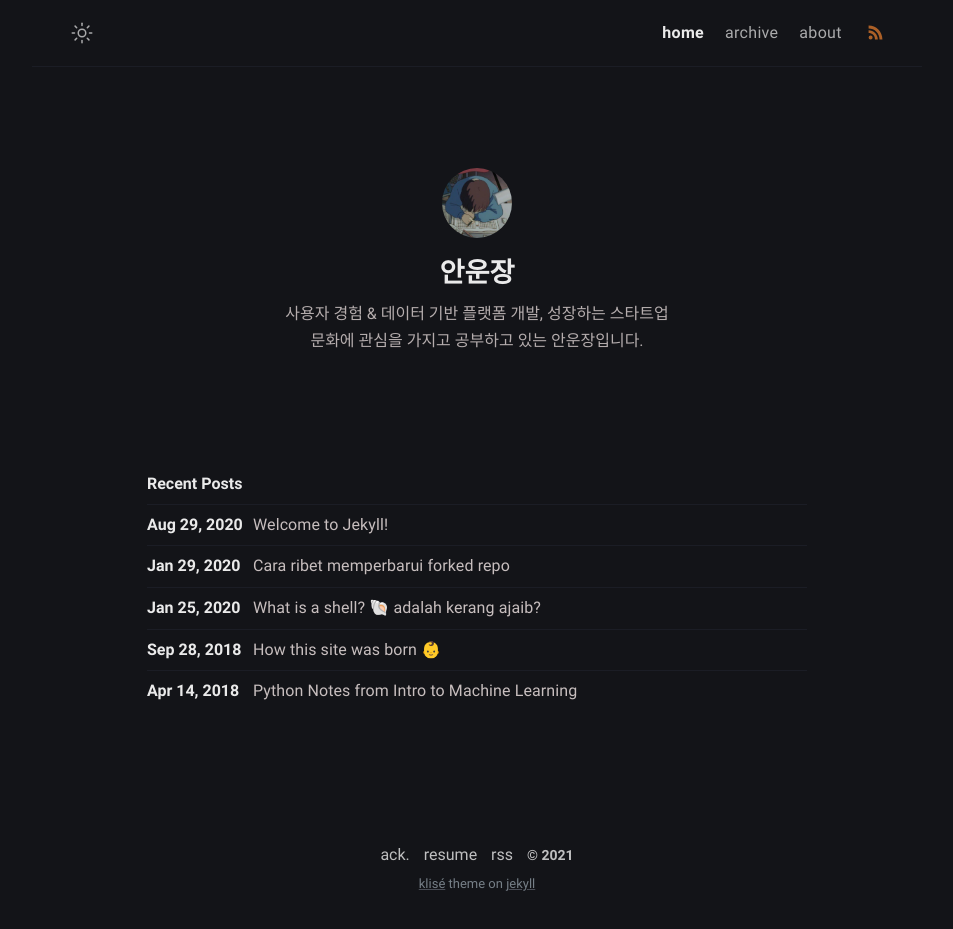
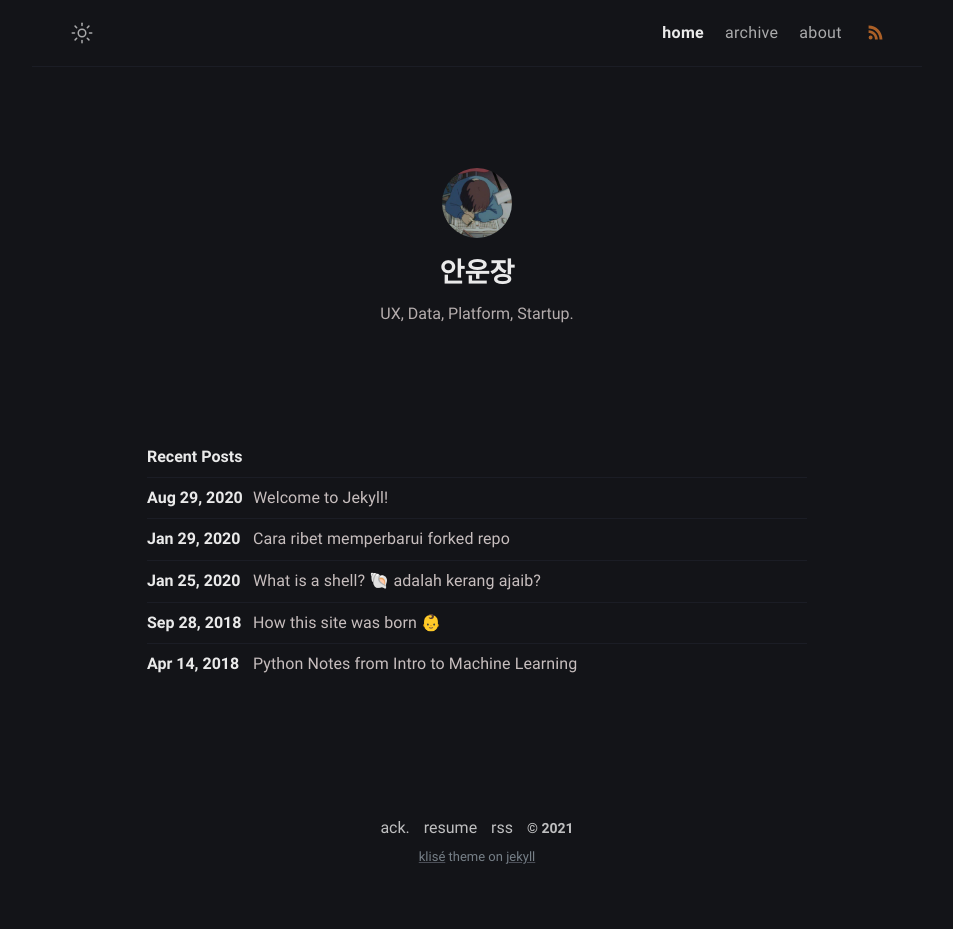
Before and after one commit to kimhodol/hodol-aa96c, a Jekyll site: the page built from index.md, in a window 1280 px wide. Shown: the whole page, without its empty margins (163-1116 px from the left). Built offline with Jekyll 4.4.1, drawn with Linux system fonts in a browser that asks for light colours; after the commit the page ends 902 px from its top, so only the background shows below that.

Commit message:
_config.yml: changed

```diff
--- a/_config.yml
+++ b/_config.yml
@@ -11,7 +11,7 @@ mode: dark
 author:
   name: 안운장
   bio: >-
-    사용자 경험 & 데이터 기반 플랫폼 개발, 성장하는 스타트업 문화에 관심을 가지고 공부하고 있는 안운장입니다.
+    UX, Data, Platform, Startup.
   username: kimhodol
   github: kimhodol
   twitter: twitter_username
```
